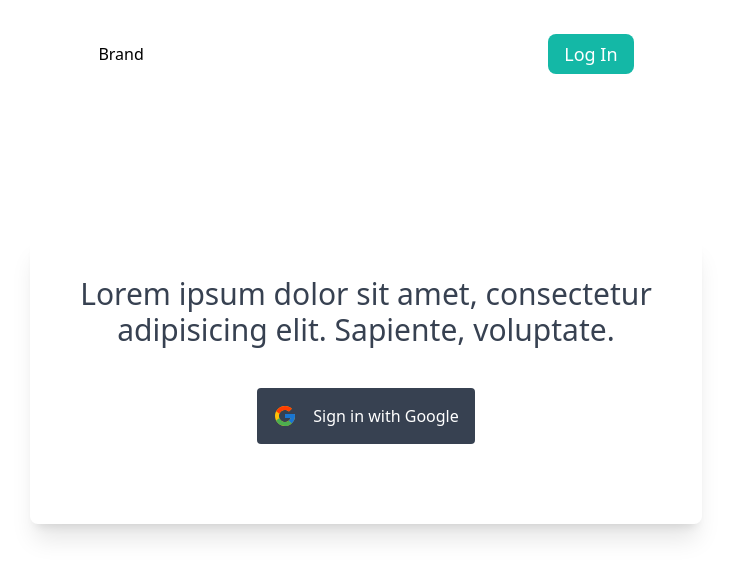
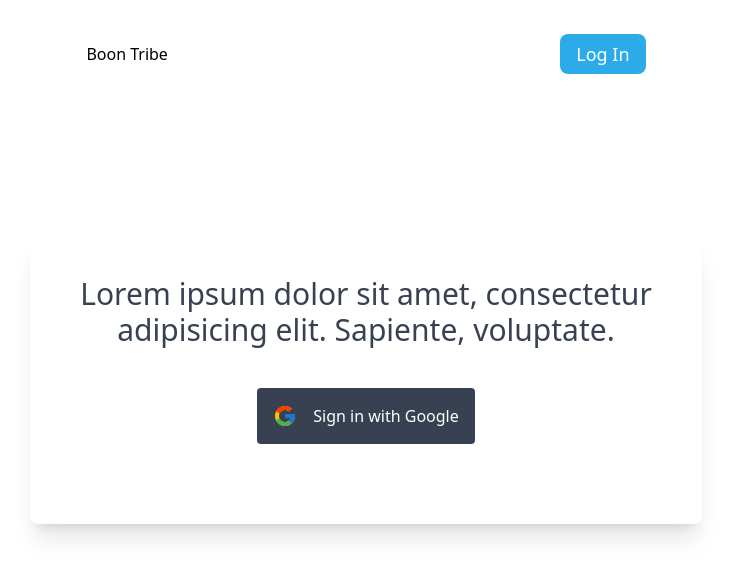
Before and after one commit to jvillad/react-learnings-repo, a Next.js app in the folder simple-auth-app/: page /auth/login in a window 1280 px wide. Shown: the top 578 px of the page, without its empty margins (274-1005 px from the left). Built offline with nearby package versions, Linux system fonts and the light colour scheme; no server answers.

Commit message:
display user profile on login and added a signout

```diff
--- a/simple-auth-app/components/Nav.jsx
+++ b/simple-auth-app/components/Nav.jsx
@@ -1,17 +1,51 @@
+import { useAuthState } from "react-firebase-hooks/auth";
 import Link from "next/link";
+import { signOut } from "firebase/auth";
+import { auth } from "../config/firebase";
 
 function Nav() {
+  const [user, loading] = useAuthState(auth);
+  const logOff = () => {
+    signOut(auth)
+      .then(() => {
+        // Sign-out successful.
+      })
+      .catch((error) => {
+        // An error happened.
+      });
+  };
+  if (loading) return <h1 className="py-3.5 text-center ">Loading...</h1>;
+
   return (
     <nav className="flex justify-evenly items-center py-10">
-      <Link href="/">Brand</Link>
+      <Link href="/">Boon Tribe</Link>
       <ul>
+        {!user ? (
+          <Link
+            href="/auth/login"
+            className="py-2 px-4 text-lg bg-[#2babe7] text-white rounded-lg font-medium ml-8"
+          >
+            Log In
+          </Link>
+        ) : (
+          <Link href="/dashboard">
+            <img
+              src={user.photoURL}
+              alt="user avatar"
+              className="rounded-full w-12 h-12"
+            />
+          </Link>
+        )}
+      </ul>
+      {user && (
         <Link
-          href="/auth/login"
-          className="py-2 px-4 text-lg bg-teal-500 text-white rounded-lg font-medium ml-8"
+          href="/"
+          className="py-1 px-3 bg-[#2babe7] text-white rounded-lg  ml-2 text-sm"
+          onClick={logOff}
         >
-          Log In
+          Logout
         </Link>
-      </ul>
+      )}
     </nav>
   );
 }
```
